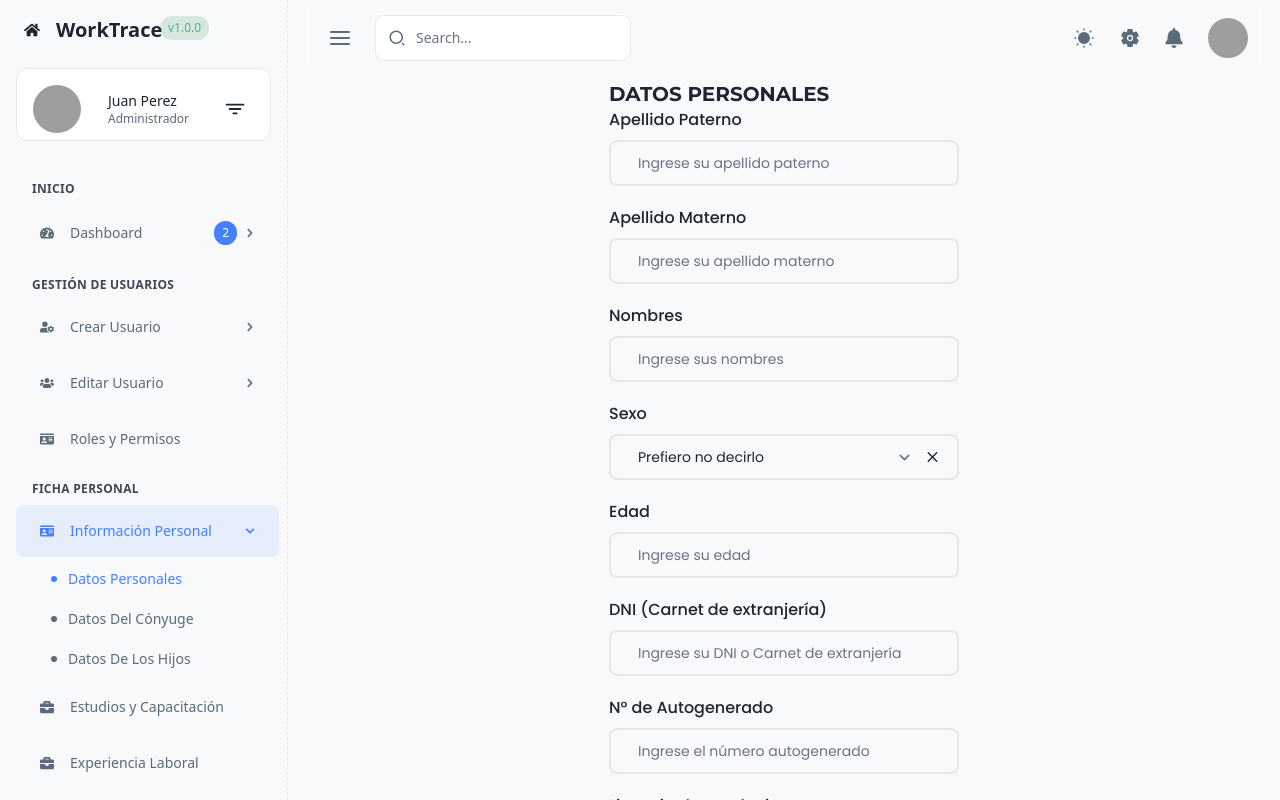
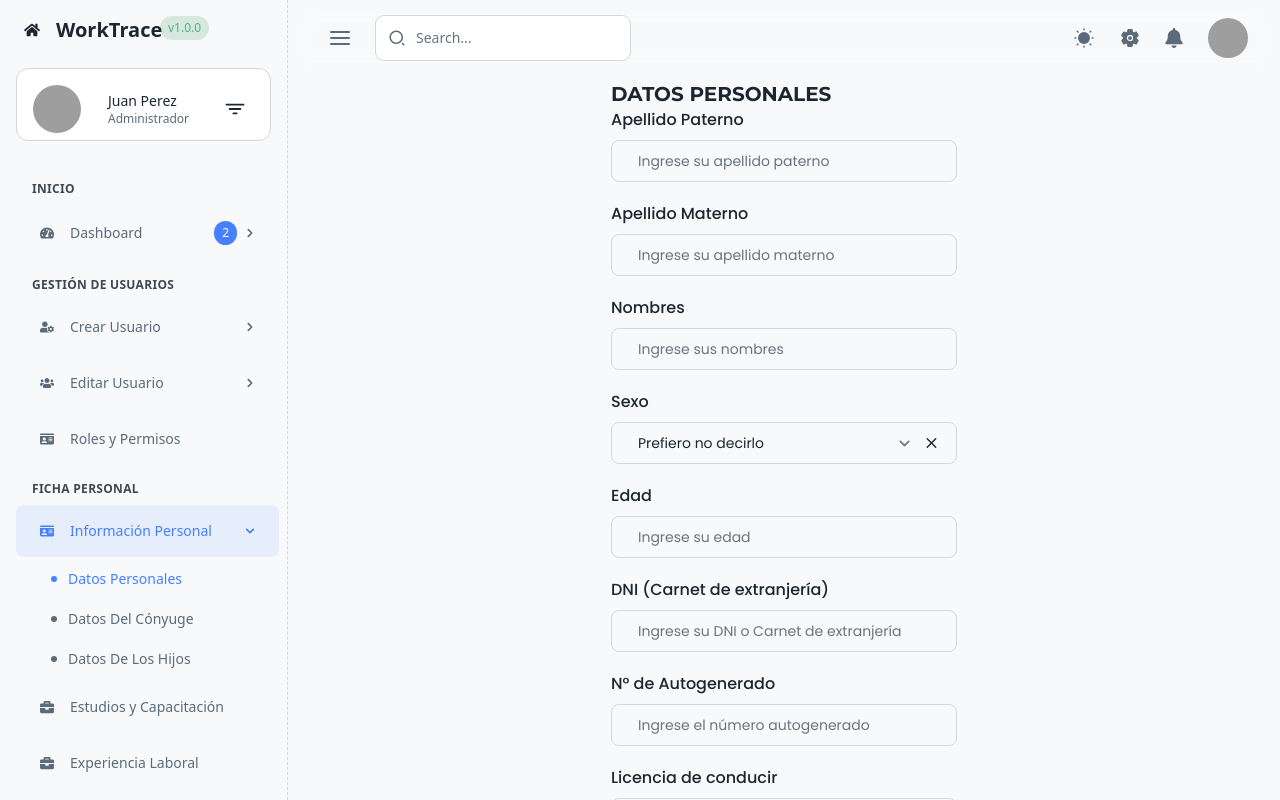
Before and after one commit to Miguel-UNSCH/sistema-escalafon, a Next.js app: page /dashboard/personal-file/personal-information/personal-data in a window 1280 px wide. Built offline with nearby package versions, Linux system fonts and the light colour scheme; grey boxes are pictures that could not be loaded.

Commit message:
sol input border

```diff
--- a/src/app/globals.css
+++ b/src/app/globals.css
@@ -55,7 +55,7 @@
     --link-disabled: #;
 
     --box-shadow: #;
-    --border-primary: #E7EAEE;
+    --border-primary: #d3d6db;
     --border-focus: #4680FF;
     --border-disabled: #;
     --text-shadow: #;
@@ -126,7 +126,7 @@
     --link-disabled: #;
 
     --box-shadow: #;
-    --border-primary: #263240;
+    --border-primary: #2e3c4c;
     --border-focus: #4680FF;
     --border-disabled: #;
     --text-shadow: #;
--- a/src/components/forms/InputTypes.tsx
+++ b/src/components/forms/InputTypes.tsx
@@ -42,7 +42,7 @@ export const InputTypea: React.FC<IInputTypeProps> = ({
       >
         {label}
       </label>
-      <div className="flex flex-row items-center border-2 mb-5 px-4 rounded-lg">
+      <div className="flex flex-row items-center border border-border-primary focus-within:border-border-focus mb-5 px-4 rounded-lg transition-colors">
         {/* <LuUserRound /> */}
         <Controller
           name={name}
@@ -53,7 +53,7 @@ export const InputTypea: React.FC<IInputTypeProps> = ({
               id={name}
               value={inputValue}
               onChange={handleInputChange}
-              className="bg-transparent p-2.5 border-transparent w-full text-sm outline-none"
+              className="bg-transparent p-2.5 border-none focus:outline-none focus:ring-0 focus:border-transparent w-full text-sm outline-none"
               placeholder={options?.placeholder}
               required
             />
--- a/src/components/forms/SelectTypes.tsx
+++ b/src/components/forms/SelectTypes.tsx
@@ -40,7 +40,7 @@ export const SelectTypea: React.FC<ISelectTypeProps> = ({
       >
         {label}
       </label>
-      <div className="flex flex-row items-center border-2 mb-5 px-4 rounded-lg">
+      <div className="flex flex-row items-center border border-border-primary focus-within:border-border-focus mb-5 px-4 rounded-lg transition-colors">
         <Controller
           name={name}
           control={control}
@@ -53,11 +53,11 @@ export const SelectTypea: React.FC<ISelectTypeProps> = ({
                 handleSelectChange(e);
                 field.onChange(e); // actualiza el valor en react-hook-form
               }}
-              className="bg-transparent p-2.5 border-transparent w-full text-sm outline-none"
+              className="bg-transparent p-2.5 border-none focus:outline-none focus:ring-0 focus:border-transparent w-full text-sm outline-none"
               required
             >
               {options.items.map((item, index) => (
-                <option key={index} value={item}>
+                <option key={index} value={item} className="bg-bg-card">
                   {item}
                 </option>
               ))}
```
Also changed, not shown: 1 other file (tests, documents, lock files or other folders).
